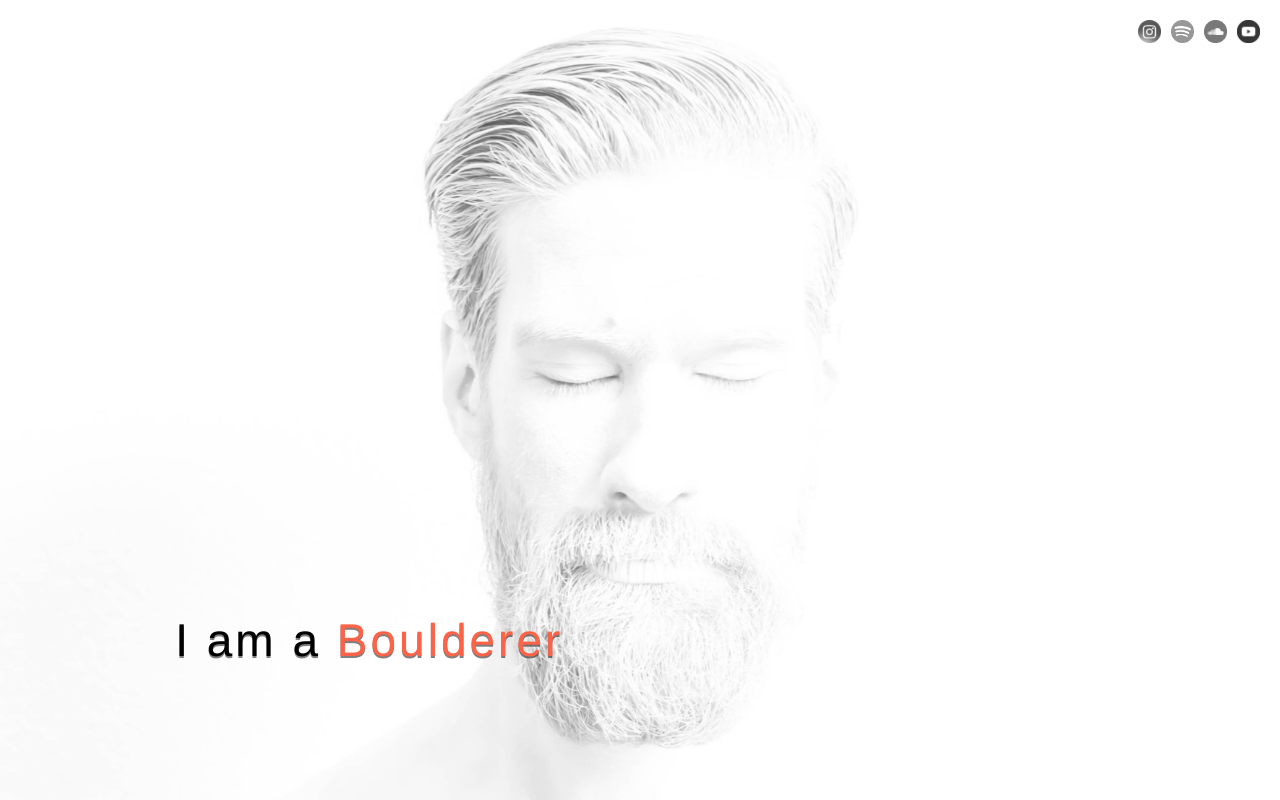
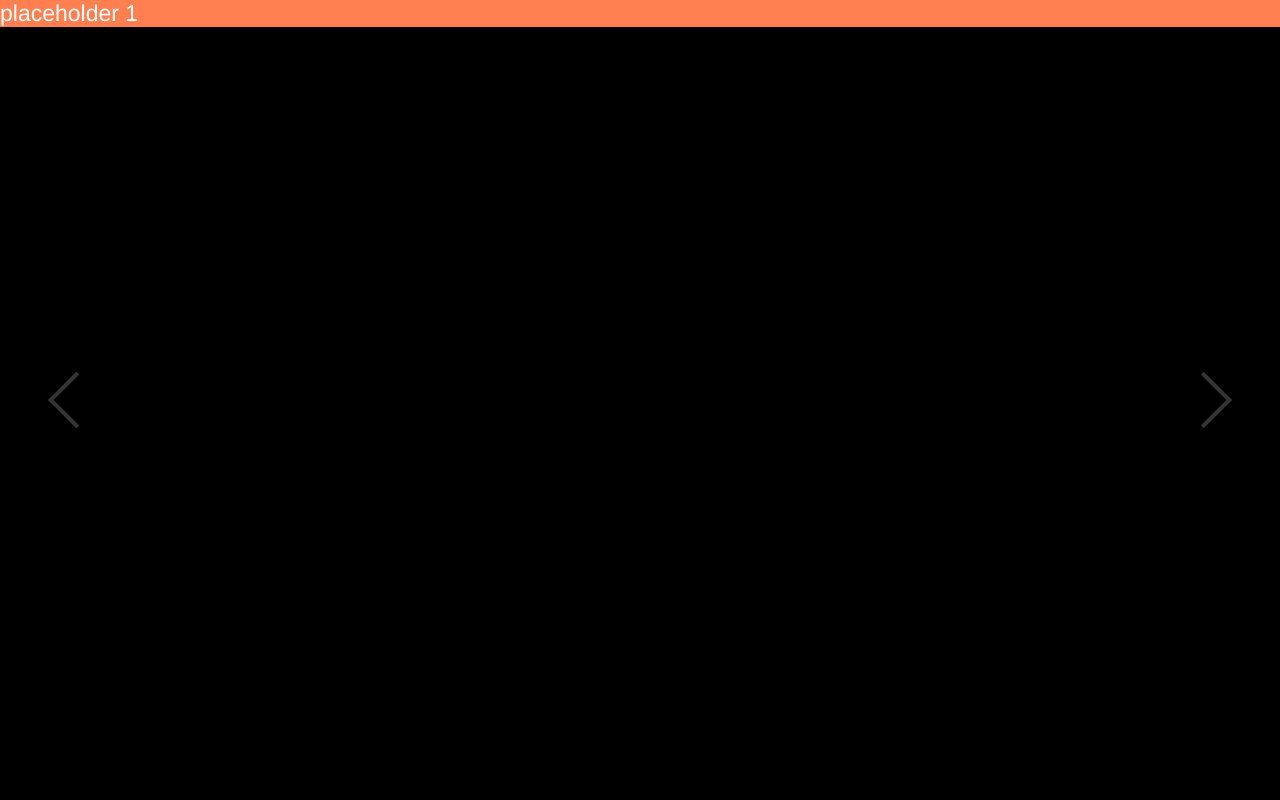
Before and after one commit to vanStaen/clementvanstaen, a React app: page / in a window 1280 px wide. Built offline with nearby package versions, Linux system fonts and the light colour scheme.

Commit message:
add button to cubeSlider

```diff
--- /dev/null
+++ b/src/components/CubeSlider/Buttons/Buttons.jsx
@@ -0,0 +1,23 @@
+import React from 'react';
+
+import './Buttons.less';
+
+export const Buttons = () => {
+
+    const handleControlClick = (elementId) => {
+        const element = document.getElementById(elementId);
+        element.classList.add("active");
+        setTimeout(() => { element.classList.remove("active") }, 500);
+    }
+
+    return (<>
+        <div className="controls">
+            <div className="next" onClick={() => handleControlClick('arrowRight')}>
+                <span id="arrowRight" className="arrowRight" />
+            </div>
+            <div className="prev" onClick={() => handleControlClick('arrowLeft')}>
+                <span id="arrowLeft" className="arrowLeft" />
+            </div>
+        </div>
+    </>)
+}
--- /dev/null
+++ b/src/components/CubeSlider/Buttons/Buttons.less
@@ -0,0 +1,144 @@
+@control-button-width: 10%;
+@control-button-height: 25%;
+@control-button-opacity: 0.5;
+@control-button-opacity-hover: 0.95;
+@control-button-background: transparent;
+@transition-bezier: cubic-bezier(0.5, 0.075, 0.25, 0.95);
+@organic-arrow-thickness: 4px;
+@organic-arrow-height: 40px;
+@organic-arrow-color: #6a6a6a;
+@organic-arrow-border-radius: 0;
+@cos45: 0.7071;
+
+.controls {
+
+  .next, .prev {
+
+    @media all and (max-width: 520px) {
+      visibility: hidden;
+    }
+
+    display: flex;
+    align-items: center;
+    justify-content: center;
+    width: @control-button-width;
+    height: @control-button-height;
+    position: absolute;
+    background-color: @control-button-background;
+    color: #fff;
+    cursor: pointer;
+    outline-color: 0;
+    outline-style: none;
+    outline-width: 0;
+    top: calc(50% - (0.5 * @control-button-height));
+
+    .arrowLeft, .arrowRight {
+      width: 100%;
+      height: @organic-arrow-height;
+      opacity: @control-button-opacity;
+      position: relative;
+      display: block;
+      transition: transform 0.2s ease-out 0.125s, opacity 0.2s ease-out;
+
+      &:before, &:after {
+        content: ' ';
+        position: absolute;
+        border-radius: @organic-arrow-border-radius;
+        right: calc(
+          50% -
+            (@cos45 * (@organic-arrow-height + @organic-arrow-thickness)) / 2);
+        height: 100%;
+        width: @organic-arrow-thickness;
+        background-color: @organic-arrow-color;
+        transition: transform 0.15s ease-out, background-color 0.15s ease-out;
+      }
+
+      &:before {
+        transform-origin: 100% 100% 0;
+        top: -50%;
+        transform: rotate(-45deg);
+      }
+      &:after {
+        transform-origin: 100% 0% 0;
+        top: 50%;
+        transform: rotate(45deg);
+      }
+    }
+
+    .arrowLeft {
+      &:before,
+      &:after {
+        right: auto;
+        left: calc(
+          50% - (@cos45 * (@organic-arrow-height + @organic-arrow-thickness)) / 2);
+      }
+      &:before {
+        transform-origin: 0 100% 0;
+        top: -50%;
+        transform: rotate(45deg);
+      }
+      &:after {
+        transform-origin: 0 0 0;
+        top: 50%;
+        transform: rotate(-45deg);
+      }
+    }
+
+    &:hover {
+      .arrowLeft,
+      .arrowRight {
+        opacity: @control-button-opacity-hover;
+      }
+    }
+  }
+
+  .next {
+    right: 0;
+    .active {
+      transform: translate3d(100%, 0, 0);
+      &:after {
+        transform: rotate(90deg) translate3d(50%, 0, 0) !important;
+      }
+      &:before {
+        transform: rotate(-90deg) translate3d(50%, 0, 0) !important;
+      }
+    }
+  }
+
+  .prev {
+    left: 0;
+    .active {
+      transform: translate3d(-100%, 0, 0);
+      &:after {
+        transform: rotate(-90deg) translate3d(-50%, 0, 0) !important;
+      }
+      &:before {
+        transform: rotate(90deg) translate3d(-50%, 0, 0) !important;
+      }
+    }
+  }
+
+  &:hover {
+    .arrowLeft {
+      &:before {
+        opacity: 1;
+        transform: rotate(30deg);
+      }
+
+      &:after {
+        opacity: 1;
+        transform: rotate(-30deg);
+      }
+    }
+    .arrowRight {
+      &:before {
+        opacity: 1;
+        transform: rotate(-30deg);
+      }
+      &:after {
+        opacity: 1;
+        transform: rotate(30deg);
+      }
+    }
+  }
+}
--- a/src/components/CubeSlider/CubeSlider.jsx
+++ b/src/components/CubeSlider/CubeSlider.jsx
@@ -1,9 +1,12 @@
 import React from "react";
+
+import { Buttons } from './Buttons/Buttons';
 
 export const CubeSlider = (props) => {
   const { pages } = props;
 
-  //https://www.youtube.com/watch?v=SK9AlIbexOE
-
-  return <>{pages[0]}</>;
+  return (<>
+    <Buttons />
+    {pages[1]}
+  </>);
 };
```
Also changed, not shown: src/components/CubeSlider/cubeSliderStore.js (added, +20 -0 lines).
